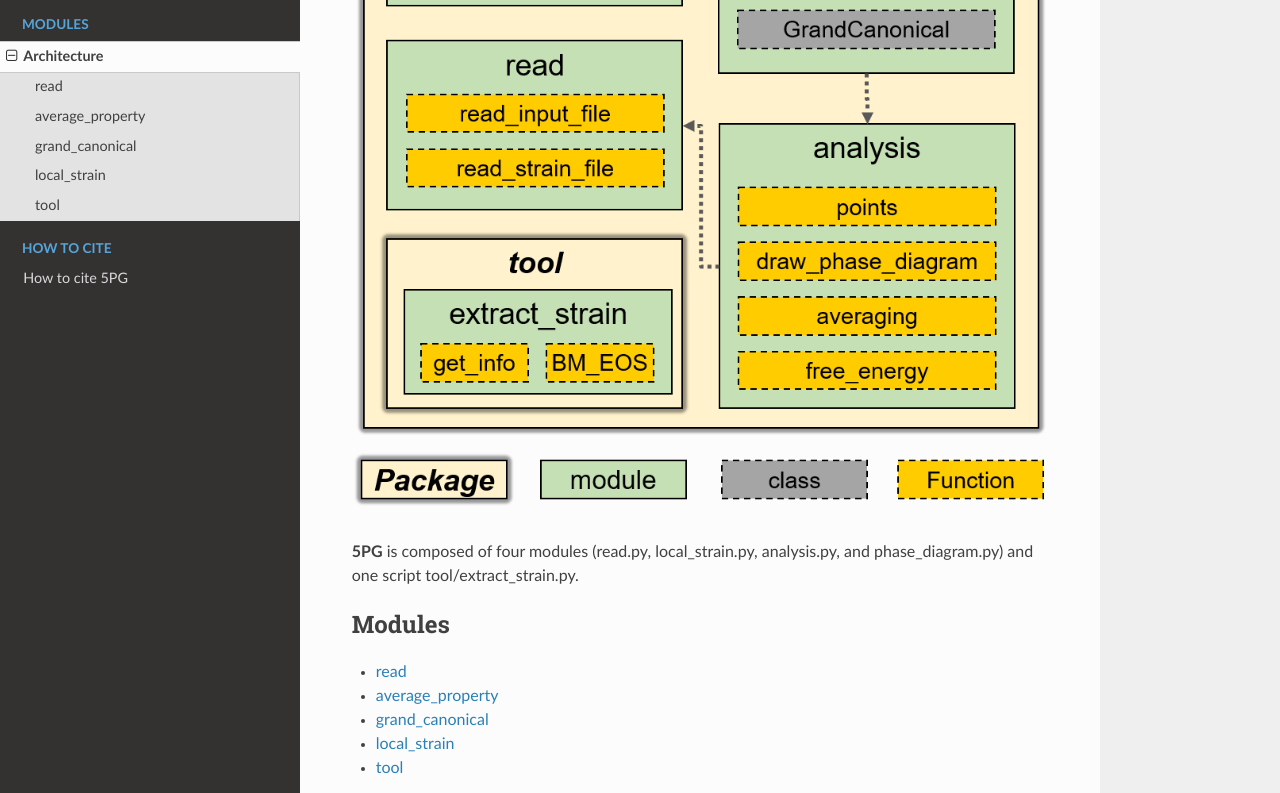
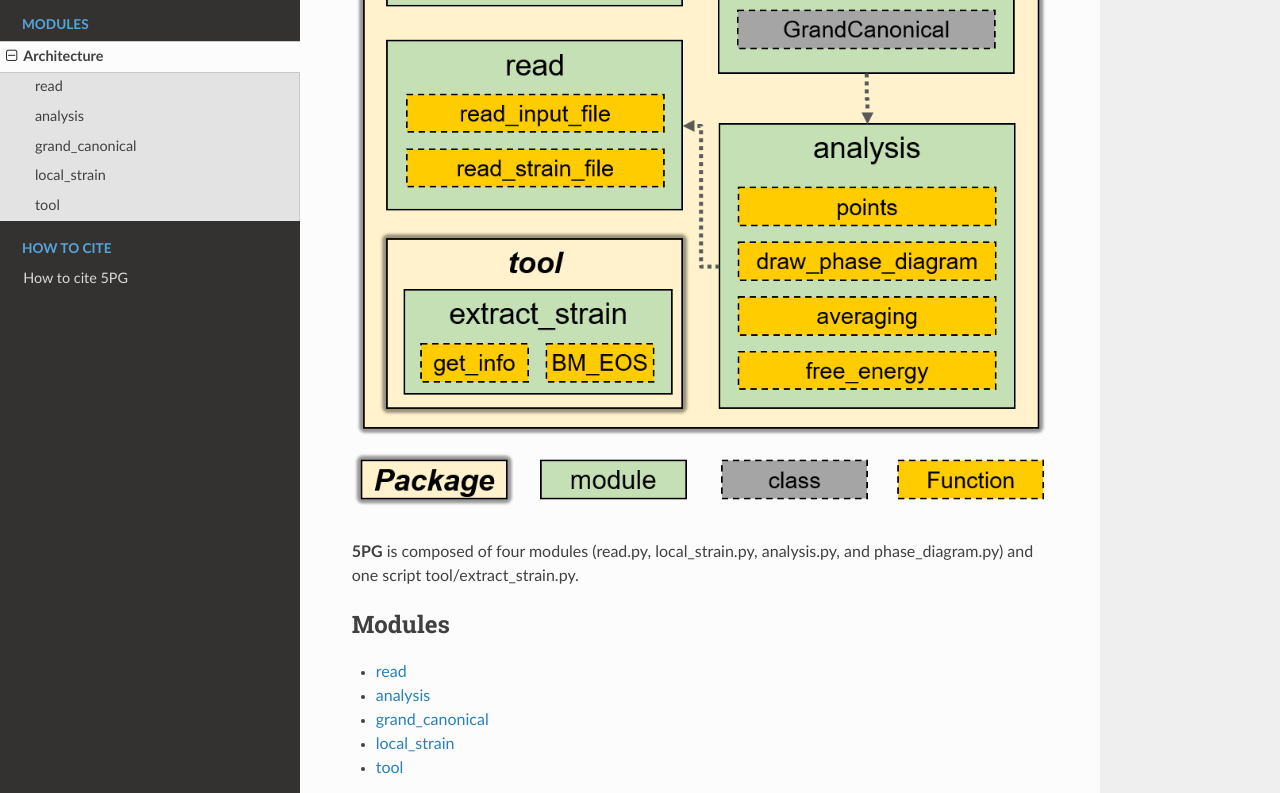
Before and after one commit to Han-Gyuseung/5PG, a Sphinx documentation site: the page built from docs/source/modules/architecture.rst, in a window 1280 px wide and 1302 px high. Shown: the part 333-1126 px from the top of the window. Built offline with Sphinx 7.4.7 and the Read the Docs theme 2.0.0, drawn with Linux system fonts in a browser that asks for light colours.

Commit message:
Update analysis.rst

```diff
--- a/docs/source/modules/analysis.rst
+++ b/docs/source/modules/analysis.rst
@@ -1,4 +1,4 @@
-average_property
+analysis
 ================
 
 .. automodule:: analysis
```
